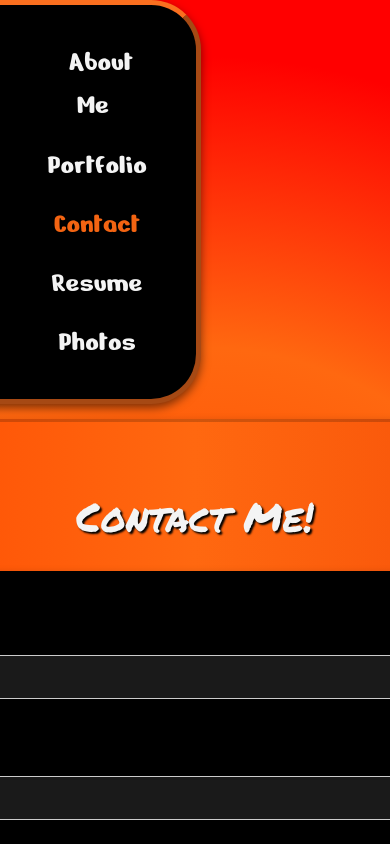
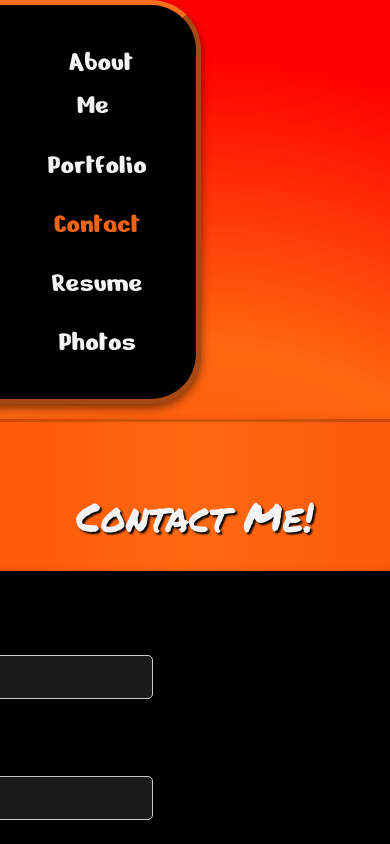
Before and after one commit to ColinBurner/React-Portfolio, a React (Vite) app: page /contact in a window 390 px wide. Shown: the top 844 px of the page. Built offline with nearby package versions, Linux system fonts and the light colour scheme.

Commit message:
messing around with mobile response

```diff
--- a/src/index.css
+++ b/src/index.css
@@ -566,7 +566,7 @@ footer.main-footer {
 
   .contact-section input,
   .contact-section textarea {
-    max-width: 80%;
+    max-width: 40%;
   }
 
   .profile-pic {
```
